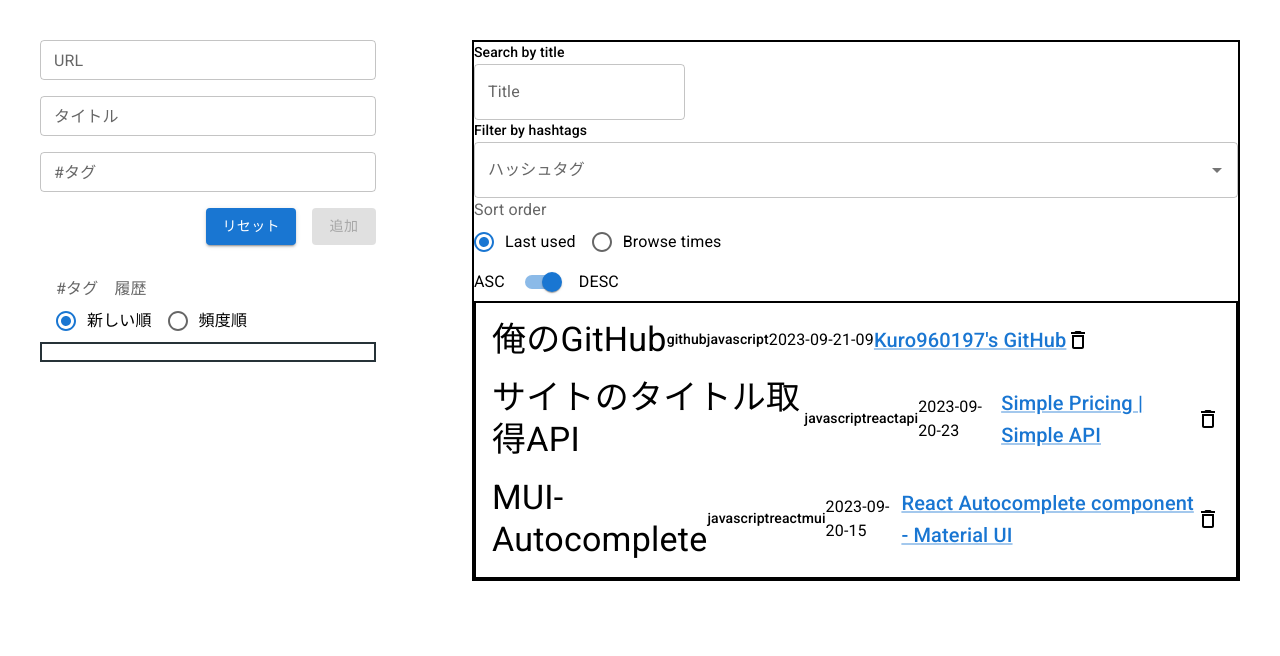
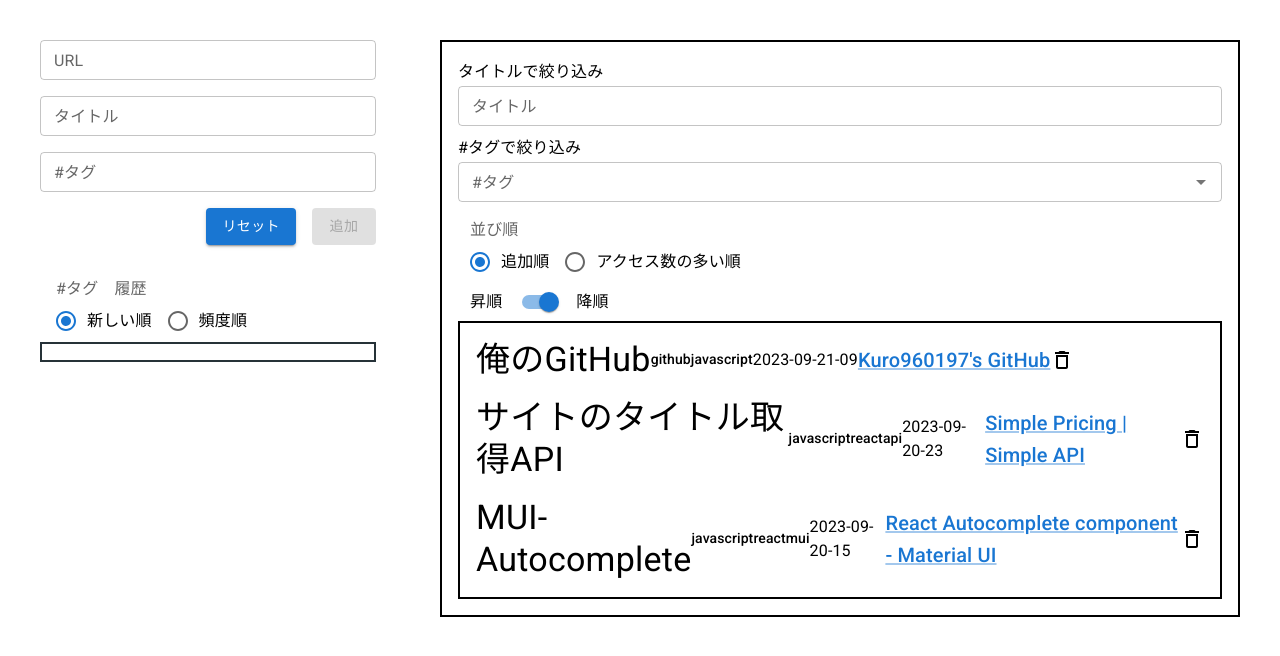
Before and after one commit to haru960197/YakusugiBookmark, a React (Create React App) app: page / in a window 1280 px wide. Shown: the top 656 px of the page. Built offline with nearby package versions, Linux system fonts and the light colour scheme.

Commit message:
[update] リスト全体のレイアウトを調整&日本語対応

```diff
--- a/src/components/WebSiteList.js
+++ b/src/components/WebSiteList.js
@@ -91,14 +91,17 @@ export default function WebSiteList(
     , [filterdList, sortOrder, isDESC]);
 
     return (
-        <Box sx={{ border: 2, borderColor: "black", margin: 4 }}>
-            <>
-                <Typography variant="subtitle2">Search by title</Typography>
-                <TextField label="Title" onChange={(e) => setTitle(e.target.value)}/>
-            </>
-            <>
-                <Typography variant="subtitle2">Filter by hashtags</Typography>
+        <Box
+            sx={{ border: 2, borderColor: "black", margin: 4, marginLeft: 0, padding: 2 }}
+        >
+            <Box>
+                <Typography variant="subtitle1">タイトルで絞り込み</Typography>
+                <TextField size="small" fullWidth label="タイトル" onChange={(e) => setTitle(e.target.value)}/>
+            </Box>
+            <Box sx={{ marginTop: 1 }}>
+                <Typography variant="subtitle1">#タグで絞り込み</Typography>
                 <Autocomplete
+                    size="small"
                     onChange={(e, newHashTags) => setHashTags(newHashTags)}
                     multiple
                     options={hashTagList.map((option) => option.name)}
@@ -107,27 +110,27 @@ export default function WebSiteList(
                             <Chip label={option} {...getTagProps({ index })} />
                         ))
                     }
-                    renderInput={(params) => <TextField {...params} label="ハッシュタグ" />}
+                    renderInput={(params) => <TextField {...params} label="#タグ" />}
                 />
-            </>
-            <>
+            </Box>
+            <Box sx={{ marginTop: 2, paddingLeft: 1.5 }}>
                 <FormControl>
-                    <FormLabel>Sort order</FormLabel>
+                    <FormLabel>並び順</FormLabel>
                         <RadioGroup
                             row
                             value={sortOrder}
                             onChange={(e) => setSortOrder(e.target.value)}
                         >
-                            <FormControlLabel value="date" control={<Radio />} label="Last used" />
-                            <FormControlLabel value="browseTime" control={<Radio />} label="Browse times" />
+                            <FormControlLabel value="date" control={<Radio />} label="追加順" />
+                            <FormControlLabel value="browseTime" control={<Radio />} label="アクセス数の多い順" />
                         </RadioGroup>
                 </FormControl>
                 <Stack direction="row" spacing={1} alignItems="center">
-                    <Typography>ASC</Typography>
+                    <Typography>昇順</Typography>
                     <Switch checked={isDESC} onChange={(e) => setIsDESC(e.target.checked)}/>
-                    <Typography>DESC</Typography>
+                    <Typography>降順</Typography>
                 </Stack>
-            </>
+            </Box>
             <Box sx={{ border: 2, borderColor: "black" }}>
                 <List>
                     {sortedAndFilterdList.map((webSite, i) =>
```
